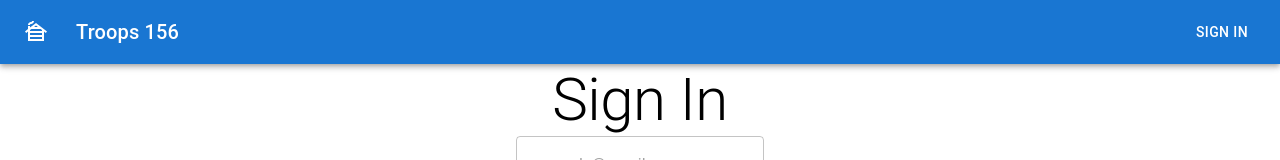
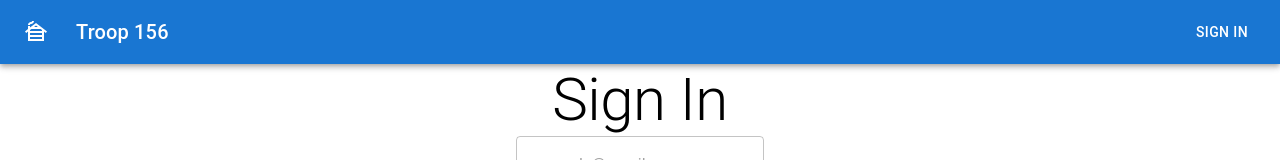
Before and after one commit to yubinjodev/troop156-solarias, a React (Create React App) app: page / in a window 1280 px wide. Shown: the top 160 px of the page. Built offline with nearby package versions, Linux system fonts and the light colour scheme.

Commit message:
removing s

```diff
--- a/src/components/Navbar.tsx
+++ b/src/components/Navbar.tsx
@@ -17,7 +17,7 @@ export default function Navbar() {
             <CabinIcon />
           </IconButton>
           <Typography variant="h6" component="div" sx={{ flexGrow: 1 }}>
-            Troops 156
+            Troop 156
           </Typography>
           <Button color="inherit">Sign In</Button>
         </Toolbar>
```
